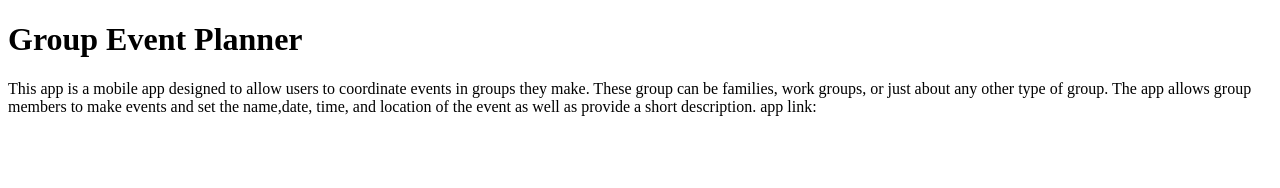
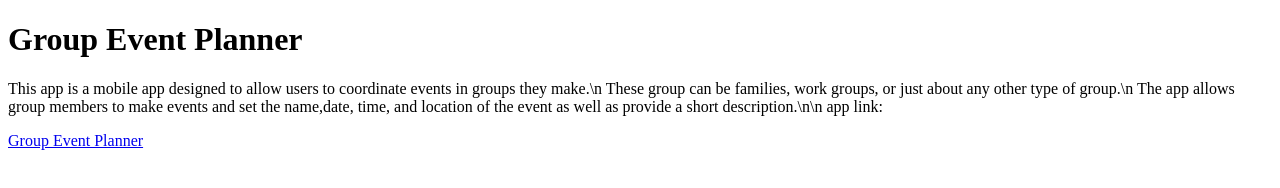
Before and after one commit to ShaneE3684/Group_Event_Planner, a plain HTML site: page index.html in a window 1280 px wide. Drawn offline with Linux system fonts and the light colour scheme.

Commit message:
Update index.html

```diff
--- a/index.html
+++ b/index.html
@@ -6,13 +6,13 @@
 <body>
 
 <h1>Group Event Planner</h1>
-<p>This app is a mobile app designed to allow users to coordinate events in groups they make.
-  These group can be families, work groups, or just about any other type of group.
-  The app allows group members to make events and set the name,date, time, and location of the event as well as provide a short description.
+<p>This app is a mobile app designed to allow users to coordinate events in groups they make.\n
+  These group can be families, work groups, or just about any other type of group.\n
+  The app allows group members to make events and set the name,date, time, and location of the event as well as provide a short description.\n\n
 
 app link:
 </p>
-  <a href = "https://shanee3684.github.io/.well-known/assetlinks.json"> </a>
+  <a href = "https://shanee3684.github.io/.well-known/assetlinks.json"> Group Event Planner </a>
 
 </body>
 </html>
```
